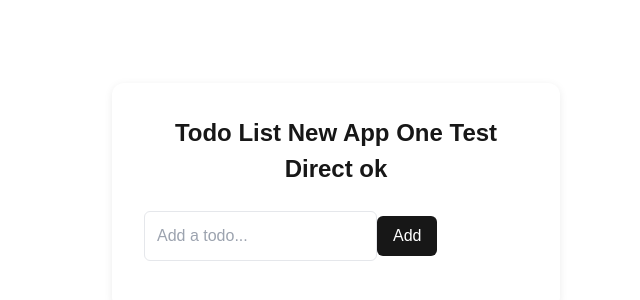
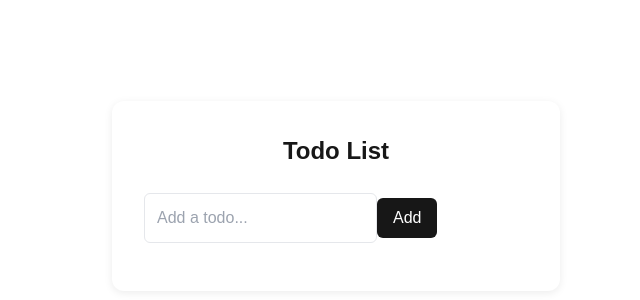
Before and after one commit to nikamkr/simple, a Next.js app: page / in a window 1280 px wide. Shown: the part 204-504 px from the top of the page, without its empty margins (304-944 px from the left). Built offline with nearby package versions, Linux system fonts and the light colour scheme.

Commit message:
Add GitHub

```diff
--- a/src/app/page.tsx
+++ b/src/app/page.tsx
@@ -55,7 +55,7 @@ export default function Home() {
   return (
     <div className="todo-container">
       <div className="todo-box">
-        <h1 className="todo-title">Todo List New App One Test Direct ok</h1>
+        <h1 className="todo-title">Todo List</h1>
         <form onSubmit={editing ? updateTodo : addTodo} className="flex gap-2 mb-6">
           <input
             className="todo-input"
```
